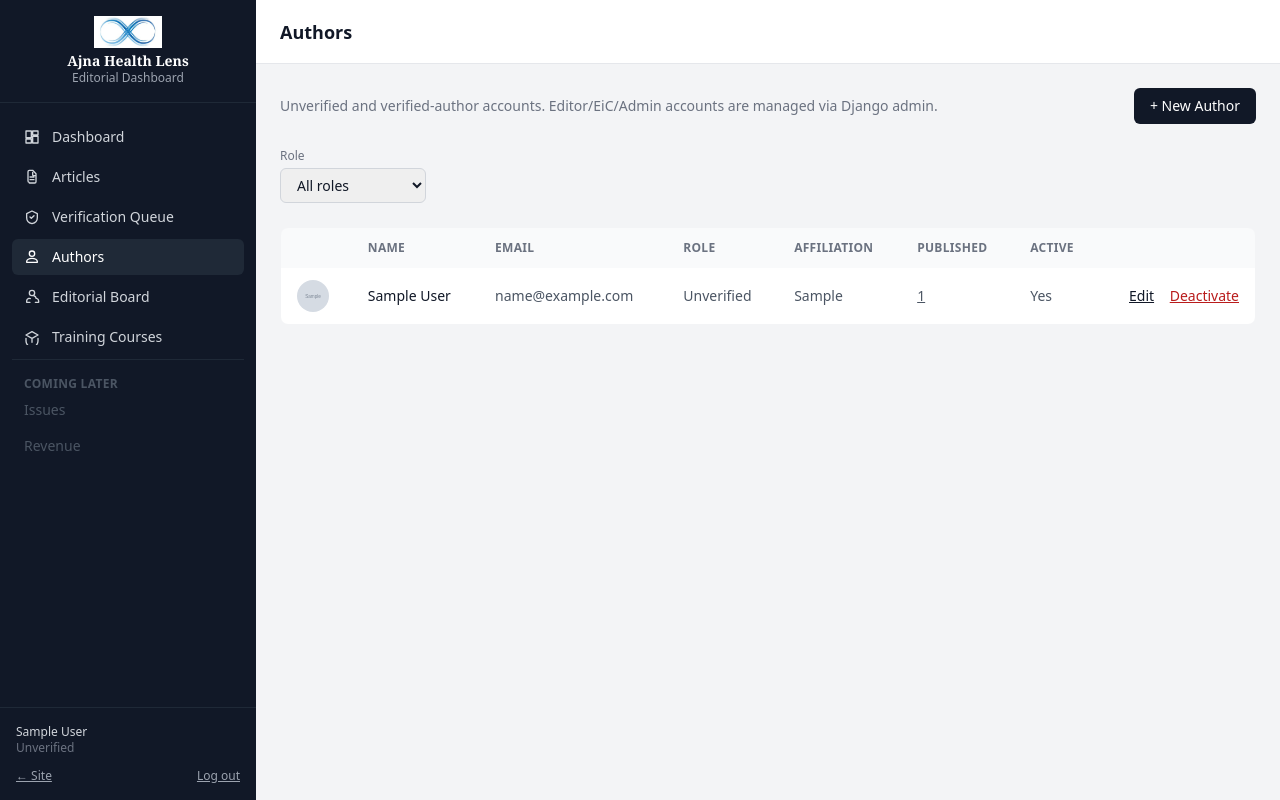
After one commit to ashim888/ahl, a Django app: page /manage/authors/ in a window 1280 px wide. The commit adds this page. Run offline with Django 5.2, Linux system fonts and the light colour scheme; a user stored in the database is signed in; tables that the repository leaves empty hold one stand-in row (values such as "Sample post"); grey boxes marked "Sample" are stand-in pictures; some libraries are stand-ins or nearby versions.

Commit message:
author backend

```diff
--- a/templates/admin_dashboard/base.html
+++ b/templates/admin_dashboard/base.html
@@ -75,6 +75,13 @@
                 </svg>
                 Verification Queue
             </a>
+            <a href="{% url 'users:manage_author_list' %}"
+               class="flex items-center gap-3 px-3 py-2 rounded-md {% if 'manage_author' in view_name %}bg-gray-800 text-white{% else %}hover:bg-gray-800 hover:text-white{% endif %}">
+                <svg class="w-4 h-4 shrink-0" fill="none" viewBox="0 0 24 24" stroke="currentColor" stroke-width="2">
+                    <path stroke-linecap="round" stroke-linejoin="round" d="M16 7a4 4 0 1 1-8 0 4 4 0 0 1 8 0ZM12 14c-4.42 0-8 2.24-8 5v1h16v-1c0-2.76-3.58-5-8-5Z"/>
+                </svg>
+                Authors
+            </a>
             <a href="{% url 'editorial_board:manage_member_list' %}"
                class="flex items-center gap-3 px-3 py-2 rounded-md {% if 'manage_member' in view_name %}bg-gray-800 text-white{% else %}hover:bg-gray-800 hover:text-white{% endif %}">
                 <svg class="w-4 h-4 shrink-0" fill="none" viewBox="0 0 24 24" stroke="currentColor" stroke-width="2">
--- /dev/null
+++ b/templates/users/manage/author_list.html
@@ -0,0 +1,82 @@
+{% extends 'admin_dashboard/base.html' %}
+
+{% block title %}Authors — {{ JOURNAL_NAME }}{% endblock %}
+{% block page_title %}Authors{% endblock %}
+
+{% block content %}
+<div class="flex items-center justify-between">
+    <p class="text-sm text-gray-500">Unverified and verified-author accounts. Editor/EiC/Admin accounts are managed via Django admin.</p>
+    <a href="{% url 'users:manage_author_create' %}"
+       class="px-4 py-2 rounded-md bg-gray-900 text-white text-sm font-medium hover:bg-gray-700">
+        + New Author
+    </a>
+</div>
+
+<form method="get" class="mt-6 flex flex-wrap gap-3 items-end">
+    <div>
+        <label class="block text-xs font-medium text-gray-500 mb-1">Role</label>
+        <select name="role" onchange="this.form.submit()"
+                class="rounded-md border border-gray-300 px-3 py-1.5 text-sm">
+            <option value="">All roles</option>
+            {% for value, label in role_choices %}
+                <option value="{{ value }}" {% if value == selected_role %}selected{% endif %}>{{ label }}</option>
+            {% endfor %}
+        </select>
+    </div>
+</form>
+
+<div class="mt-6 overflow-x-auto">
+    <table class="w-full text-sm border border-gray-200 rounded-lg overflow-hidden">
+        <thead class="bg-gray-50 text-left text-xs uppercase tracking-wide text-gray-500">
+            <tr>
+                <th class="px-4 py-3"></th>
+                <th class="px-4 py-3">Name</th>
+                <th class="px-4 py-3">Email</th>
+                <th class="px-4 py-3">Role</th>
+                <th class="px-4 py-3">Affiliation</th>
+                <th class="px-4 py-3">Published</th>
+                <th class="px-4 py-3">Active</th>
+                <th class="px-4 py-3"></th>
+            </tr>
+        </thead>
+        <tbody class="divide-y divide-gray-200 bg-white">
+            {% for author in authors %}
+                <tr>
+                    <td class="px-4 py-3">
+                        {% if author.photo %}
+                            <img src="{{ author.photo.url }}" alt="" class="w-8 h-8 rounded-full object-cover">
+                        {% else %}
+                            <div class="w-8 h-8 rounded-full bg-gray-200 flex items-center justify-center text-xs font-semibold text-gray-500">
+                                {{ author.first_name|first|upper }}
+                            </div>
+                        {% endif %}
+                    </td>
+                    <td class="px-4 py-3 font-medium text-gray-900">{{ author.get_full_name }}</td>
+                    <td class="px-4 py-3 text-gray-600">{{ author.email }}</td>
+                    <td class="px-4 py-3 text-gray-600">{{ author.get_role_display }}</td>
+                    <td class="px-4 py-3 text-gray-600">{{ author.affiliation|default:"—" }}</td>
+                    <td class="px-4 py-3 text-gray-600">
+                        {% if author.published_article_count %}
+                            <a href="{% url 'articles:author_detail' author.pk %}" class="underline" target="_blank">{{ author.published_article_count }}</a>
+                        {% else %}0{% endif %}
+                    </td>
+                    <td class="px-4 py-3 text-gray-600">{% if author.is_active %}Yes{% else %}No{% endif %}</td>
+                    <td class="px-4 py-3 text-right whitespace-nowrap">
+                        <a href="{% url 'users:manage_author_update' author.pk %}" class="underline mr-3">Edit</a>
+                        <form method="post" action="{% url 'users:manage_author_toggle_active' author.pk %}" class="inline">
+                            {% csrf_token %}
+                            <button type="submit" class="underline {% if author.is_active %}text-red-700{% else %}text-green-700{% endif %}">
+                                {% if author.is_active %}Deactivate{% else %}Reactivate{% endif %}
+                            </button>
+                        </form>
+                    </td>
+                </tr>
+            {% empty %}
+                <tr><td colspan="8" class="px-4 py-6 text-center text-gray-500">No authors yet.</td></tr>
+            {% endfor %}
+        </tbody>
+    </table>
+</div>
+
+{% include 'includes/pagination.html' %}
+{% endblock %}
--- a/users/forms.py
+++ b/users/forms.py
@@ -1,3 +1,4 @@
+from django import forms
 from django.contrib.auth.forms import UserCreationForm
 from django.forms import ModelForm
 
@@ -32,10 +33,63 @@ class ProfileUpdateForm(ModelForm):
         model = User
         fields = [
             'first_name', 'last_name',
-            'orcid', 'affiliation', 'department', 'bio', 'cv_file',
+            'orcid', 'affiliation', 'department', 'bio', 'photo', 'cv_file',
             'research_interests', 'linkedin_url', 'researchgate_url', 'publications',
         ]
 
     def __init__(self, *args, **kwargs):
         super().__init__(*args, **kwargs)
-        apply_tailwind_widgets(self)
+        apply_tailwind_widgets(self, skip=('cv_file', 'file', 'photo'))
+
+
+# Fields shared by the editorial "manage authors" create/update forms below.
+# Deliberately excludes role/verification_status/is_verified — those stay
+# owned by the verification queue (users/views.py verification_decide) so
+# there's one place that keeps them in sync, not two flows that can drift.
+AUTHOR_PROFILE_FIELDS = [
+    'first_name', 'last_name', 'email',
+    'orcid', 'affiliation', 'department', 'bio', 'photo', 'cv_file',
+    'research_interests', 'linkedin_url', 'researchgate_url', 'publications',
+    'is_active',
+]
+
+
+class AuthorManageForm(ModelForm):
+    """Editorial edit of an existing author's profile — content fields plus
+    is_active as a reversible deactivate/reactivate toggle (not a hard
+    delete of the account or their authorship history).
+    """
+
+    class Meta:
+        model = User
+        fields = AUTHOR_PROFILE_FIELDS
+
+    def __init__(self, *args, **kwargs):
+        super().__init__(*args, **kwargs)
+        apply_tailwind_widgets(self, skip=('cv_file', 'file', 'photo', 'is_active'))
+
+
+class AuthorCreateForm(UserCreationForm):
+    """Editorial creation of a new author account (e.g. a contributor who
+    hasn't self-registered). Skips the pending-verification queue — an
+    editor creating the account directly is already vouching for it — so
+    the account is created as an approved Verified Author, not Unverified.
+    """
+
+    class Meta:
+        model = User
+        fields = AUTHOR_PROFILE_FIELDS
+
+    def __init__(self, *args, **kwargs):
+        super().__init__(*args, **kwargs)
+        apply_tailwind_widgets(self, skip=('cv_file', 'file', 'photo', 'is_active'))
+        self.fields['is_active'].initial = True
+
+    def save(self, commit=True):
+        user = super().save(commit=False)
+        user.role = User.Role.VERIFIED_AUTHOR
+        user.is_verified = True
+        user.verification_status = User.VerificationStatus.APPROVED
+        if commit:
+            user.save()
+        return user
--- a/users/urls.py
+++ b/users/urls.py
@@ -22,6 +22,11 @@ urlpatterns = [
         views.verification_decide, name='verification_decide',
     ),
 
+    path('manage/authors/', views.AuthorManageListView.as_view(), name='manage_author_list'),
+    path('manage/authors/new/', views.AuthorCreateView.as_view(), name='manage_author_create'),
+    path('manage/authors/<int:pk>/edit/', views.AuthorUpdateView.as_view(), name='manage_author_update'),
+    path('manage/authors/<int:pk>/toggle-active/', views.author_toggle_active, name='manage_author_toggle_active'),
+
     path(
         'password-reset/',
         auth_views.PasswordResetView.as_view(template_name='users/password_reset_form.html'),
--- a/users/views.py
+++ b/users/views.py
@@ -3,16 +3,22 @@ from django.contrib.auth import login
 from django.contrib.auth.decorators import login_required
 from django.contrib.auth.views import LoginView
 from django.core.exceptions import PermissionDenied
+from django.db.models import Count, Q
 from django.shortcuts import get_object_or_404, redirect, render
-from django.urls import reverse_lazy
-from django.views.generic import CreateView, TemplateView, UpdateView
+from django.urls import reverse, reverse_lazy
+from django.utils.decorators import method_decorator
+from django.views.generic import CreateView, ListView, TemplateView, UpdateView
 from django.views.generic.detail import DetailView
 
+from articles.models import Article
 from training.models import Enrollment
 
 from .decorators import role_required
-from .forms import ProfileUpdateForm, RegistrationForm
+from .forms import AuthorCreateForm, AuthorManageForm, ProfileUpdateForm, RegistrationForm
 from .models import User
+
+# Matches EDITORIAL_ROLES in articles/views.py, admin_custom/views.py, editorial_board/views.py, training/views.py.
+EDITORIAL_ROLES = (User.Role.EDITOR, User.Role.EDITOR_IN_CHIEF, User.Role.ADMIN)
 
 
 class RegisterView(CreateView):
@@ -112,3 +118,91 @@ def verification_decide(request, pk, decision):
             'queue does not manage — no change made.',
         )
     return redirect('users:verification_queue')
+
+
+# -- Editorial author management (CRUD, not public browsing) ---------------
+# Scoped to User.VERIFICATION_QUEUE_ROLES (unverified, verified_author) — the
+# same "author-tier" accounts the verification queue governs. Editor/EiC/Admin
+# accounts are managed via Django admin, not this screen.
+
+@method_decorator(role_required(*EDITORIAL_ROLES), name='dispatch')
+class AuthorManageListView(ListView):
+    model = User
+    template_name = 'users/manage/author_list.html'
+    context_object_name = 'authors'
+    paginate_by = 30
+
+    def get_queryset(self):
+        queryset = User.objects.filter(
+            role__in=User.VERIFICATION_QUEUE_ROLES,
+        ).annotate(
+            published_article_count=Count(
+                'authored_articles', filter=Q(authored_articles__status=Article.Status.PUBLISHED), distinct=True,
+            ),
+        ).order_by('-date_joined')
+        role = self.request.GET.get('role')
+        if role:
+            queryset = queryset.filter(role=role)
+        return queryset
+
+    def get_context_data(self, **kwargs):
+        context = super().get_context_data(**kwargs)
+        context['role_choices'] = [
+            (value, label) for value, label in User.Role.choices if value in User.VERIFICATION_QUEUE_ROLES
+        ]
+        context['selected_role'] = self.request.GET.get('role', '')
+        return context
+
+
+class AuthorFormMixin:
+    def get_success_url(self):
+        return reverse('users:manage_author_list')
+
+
+@method_decorator(role_required(*EDITORIAL_ROLES), name='dispatch')
+class AuthorCreateView(AuthorFormMixin, CreateView):
+    model = User
+    form_class = AuthorCreateForm
+    template_name = 'users/manage/author_form.html'
+
+    def get_context_data(self, **kwargs):
+        context = super().get_context_data(**kwargs)
+        context['is_create'] = True
+        return context
+
+    def form_valid(self, form):
+        messages.success(self.request, f'"{form.instance.get_full_name()}" added as a verified author.')
+        return super().form_valid(form)
+
+
+@method_decorator(role_required(*EDITORIAL_ROLES), name='dispatch')
+class AuthorUpdateView(AuthorFormMixin, UpdateView):
+    form_class = AuthorManageForm
+    template_name = 'users/manage/author_form.html'
+
+    def get_queryset(self):
+        return User.objects.filter(role__in=User.VERIFICATION_QUEUE_ROLES)
+
+    def get_context_data(self, **kwargs):
+        context = super().get_context_data(**kwargs)
+        context['is_create'] = False
+        return context
+
+    def form_valid(self, form):
+        messages.success(self.request, f'"{form.instance.get_full_name()}" updated.')
+        return super().form_valid(form)
+
+
+@role_required(*EDITORIAL_ROLES)
+def author_toggle_active(request, pk):
+    """Reversible deactivate/reactivate — the "delete" action for this screen.
+    Never hard-deletes the User row, which would cascade through their
+    authorship links on any articles they've written.
+    """
+    if request.method != 'POST':
+        raise PermissionDenied
+    author = get_object_or_404(User, pk=pk, role__in=User.VERIFICATION_QUEUE_ROLES)
+    author.is_active = not author.is_active
+    author.save(update_fields=['is_active'])
+    messages.success(request, f'{author.email} {"reactivated" if author.is_active else "deactivated"}.')
+    return redirect('users:manage_author_list')
```
Also changed, not shown: templates/articles/article_detail.html (+8 -0 lines), templates/articles/author_detail.html (+8 -4 lines), templates/users/manage/author_form.html (added, +52 -0 lines), users/models.py (+9 -1 lines), users/validators.py (+8 -0 lines), users/migrations/0004_user_photo.py (added).
